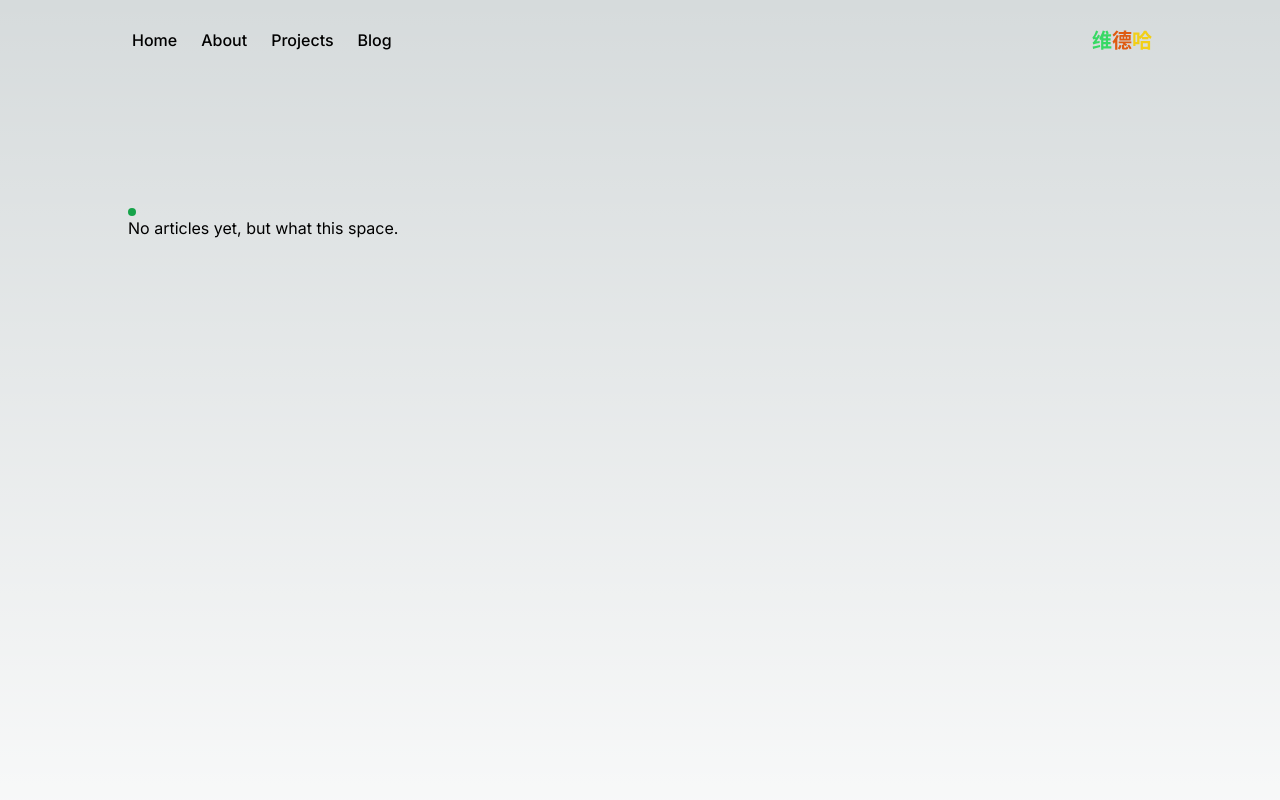
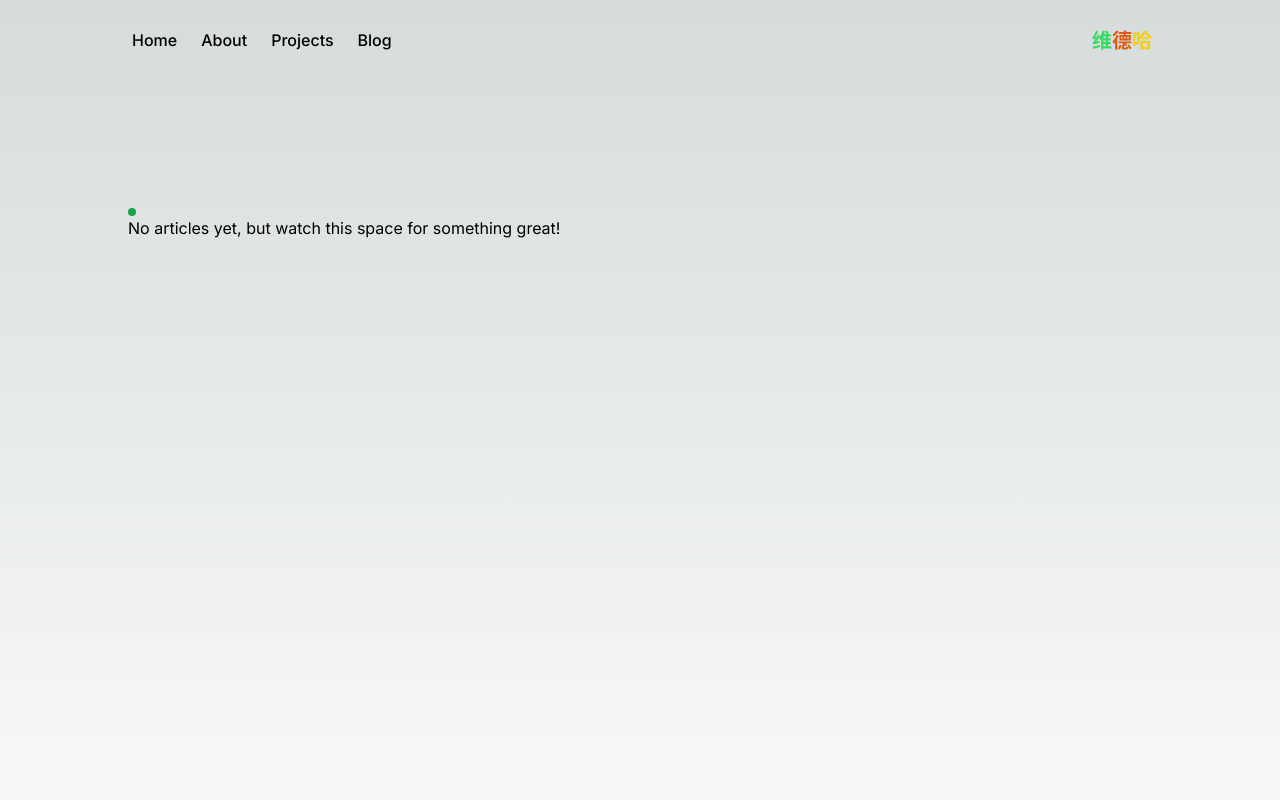
Before and after one commit to Wediah/my-portfolio, a Next.js app: page /blog in a window 1280 px wide. Shown: the top 800 px of the page. Built offline with nearby package versions, Linux system fonts and the light colour scheme.

Commit message:
Update blog page message

```diff
--- a/app/blog/page.js
+++ b/app/blog/page.js
@@ -6,7 +6,7 @@ export default function page() {
     <main className="flex min-h-screen px-4 md:px-32 container mx-auto ">
       <div className="md:pt-32 pt-28">
         <button className="flex items-center gap-1 bg-green-600 rounded-md p-1 pb-1"></button>
-        <h1>No articles yet, but what this space.</h1>
+        <h1>No articles yet, but watch this space for something great!</h1>
       </div>
     </main>
   );
```
